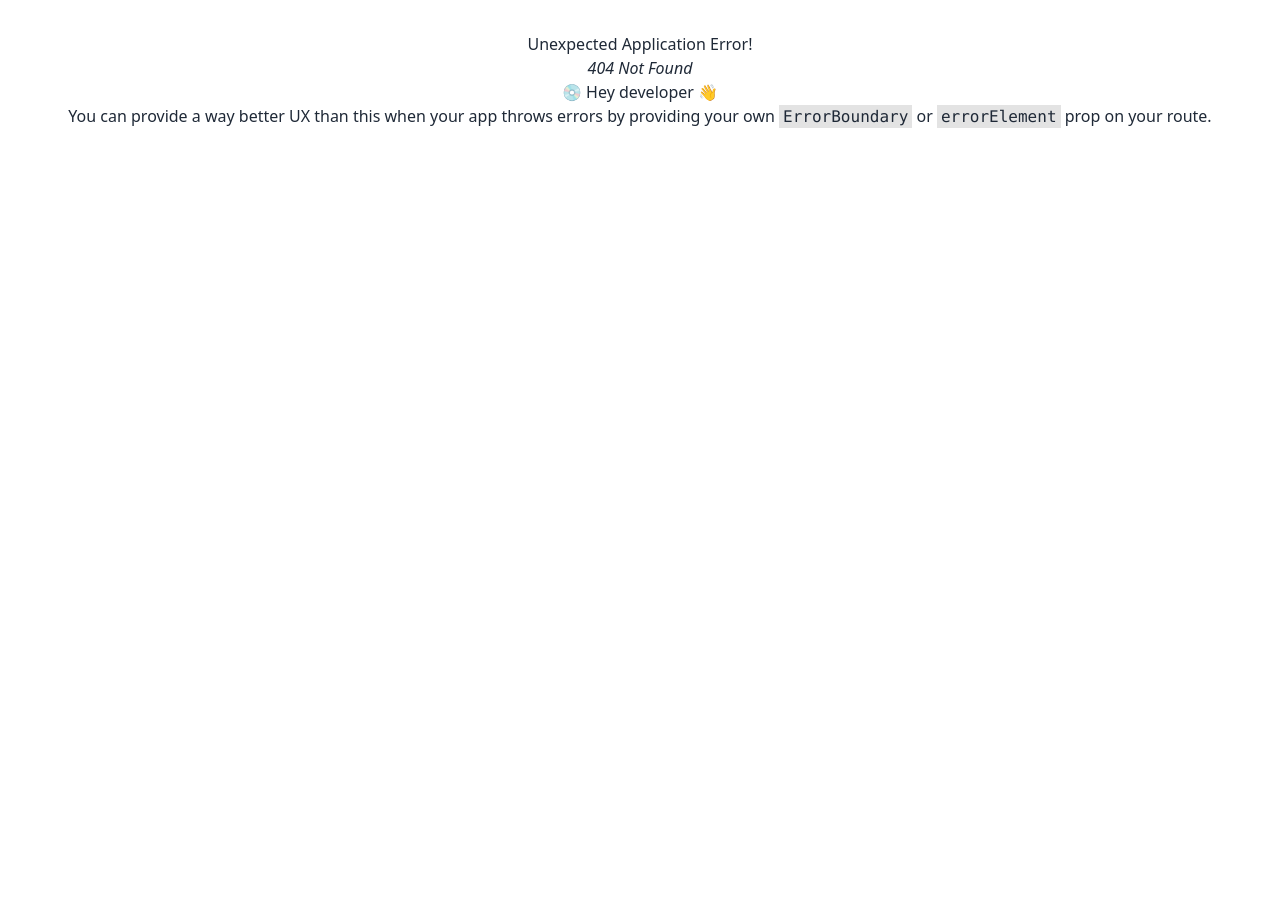
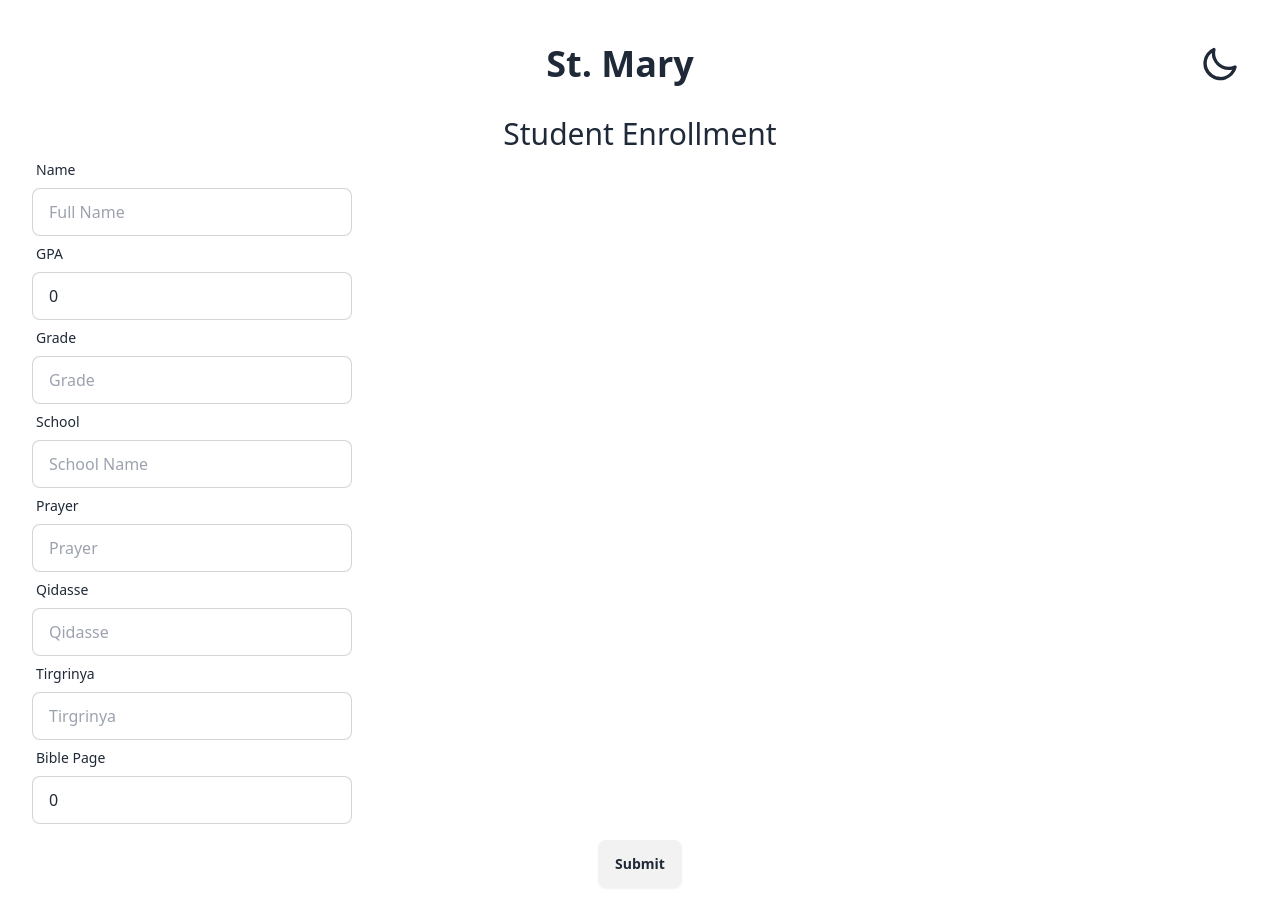
Before and after one commit to littilemike11/Filmon-Project, a React (Vite) app in the folder filmon-project/: page /update/1 in a window 1280 px wide. Before the commit this address had no page. Before the commit the page ends 800 px from the top, so only its background shows below. Built offline with nearby package versions, Linux system fonts and the light colour scheme.

Commit message:
updated readme and added implemented updating students

```diff
--- a/filmon-project/src/components/StudentCard.jsx
+++ b/filmon-project/src/components/StudentCard.jsx
@@ -5,7 +5,29 @@ export default function StudentCard(props) {
         <>
 
             <div className="card my-8 bg-base-200 shadow-xl ">
-                <div className="card-actions justify-end z-10">
+                <div className="card-actions justify-end ">
+                    <Link to={`/update/${props.student.Name}`}
+                        state={props.student}
+                    >
+                        <button className="btn btn-square btn-sm">
+                            <svg
+                                xmlns="http://www.w3.org/2000/svg"
+                                className="h-6 w-6"
+                                fill="none"
+                                viewBox="0 0 24 24"
+                                stroke="currentColor">
+                                <path
+                                    strokeLinecap="round"
+                                    strokeLinejoin="round"
+                                    strokeWidth="2"
+                                    d="M3 17.25V21h3.75L17.81 10.94l-3.75-3.75L3 17.25zM21 4.5a2.5 2.5 0 00-3.5 0L14 7.81l3.75 3.75 3.5-3.5A2.5 2.5 0 0021 4.5z"
+                                />
+                            </svg>
+                        </button>
+
+                    </Link>
+
+
                     <Modal
                         handleDeleteStudent={props.handleDeleteStudent}
                         studentName={props.student.Name}
--- a/filmon-project/src/components/StudentForm.jsx
+++ b/filmon-project/src/components/StudentForm.jsx
@@ -1,9 +1,31 @@
 import { useState } from "react";
-import { createStudent } from "../services/api"
+import { useNavigate, useLocation } from "react-router-dom";
+import { createStudent, updateStudent } from "../services/api"
 import ErrorMessage from "./ErrorMessage";
 import NavBar from "./NavBar";
 export default function StudentForm() {
-    const [newStudent, setNewStudent] = useState({
+    const navigate = useNavigate()
+    const location = useLocation();
+    const student = location.state;
+    const [isUpdate, setIsUpdate] = useState() // where im updating or creating
+    const [newStudent, setNewStudent] = useState(() => {
+        // Check if student exists and set default values if not
+        if (student) {
+            setIsUpdate(true)
+            return {
+                Name: student.Name || "",
+                GPA: student.GPA || 0,
+                School: student.School || "",
+                Grade: student.Grade || "",
+                Prayer: student.Prayer || "",
+                TigrinyaLevel: student.TigrinyaLevel || "",
+                Qidasse: student.Qidasse || "",
+                BiblePg: student.BiblePg || 0
+            };
+        } else {
+            // Return default values if no student
+            setIsUpdate(false)
+            return {
                 Name: "",
                 GPA: 0,
                 School: "",
@@ -12,7 +34,9 @@ export default function StudentForm() {
                 TigrinyaLevel: "",
                 Qidasse: "",
                 BiblePg: 0
-    })
+            };
+        }
+    });
     //error handling
     const [isError, setIsError] = useState(false);
 
@@ -24,11 +48,11 @@ export default function StudentForm() {
     const handleCreateStudent = async () => {
         //if no name return error
         if (!newStudent.Name) {
-            console.log("Please provide student name")
+
             setIsError(true)
             return
         }
-        console.log("new Student", newStudent)
+        //console.log("new Student", newStudent)
         //api call to create student in db
         await createStudent(newStudent)
         //reset new student
@@ -45,10 +69,25 @@ export default function StudentForm() {
             }
         )
     }
+    const handleUpdateStudent = async () => {
+        //if no name return error
+        if (!newStudent.Name) {
+            console.log("Please provide student name")
+            setIsError(true)
+            return
+        }
+
+        //api call to update student in db
+        await updateStudent(student._id, newStudent)
+        navigate("/")
+    }
+
     return (
         <>
             <NavBar />
-            <div className="mt-5 text-3xl">Student Enrollment</div>
+            <div className="mt-5 text-3xl">
+                {isUpdate ? `Updating ${student.Name}` : "Student Enrollment"}
+            </div>
             <label className="form-control w-full max-w-xs">
                 <div className="label">
                     <span className="label-text">Name</span>
@@ -97,7 +136,7 @@ export default function StudentForm() {
                     onChange={handleInputChange} className="input input-bordered w-full max-w-xs" />
 
             </label>
-            <button onClick={handleCreateStudent} className="btn mt-4">Submit</button>
+            <button onClick={isUpdate ? handleUpdateStudent : handleCreateStudent} className="btn mt-4">Submit</button>
         </>
     )
 }
--- a/filmon-project/src/main.jsx
+++ b/filmon-project/src/main.jsx
@@ -17,6 +17,10 @@ const router = createBrowserRouter([
     element: <StudentForm />
   },
   {
+    path: "/update/:Name",
+    element: <StudentForm />
+  },
+  {
     path: '/student',
     children: [
       {
```
Also changed, not shown: 1 other file (tests, documents, lock files or other folders). Lines whose indentation alone changed are shown as unchanged.
